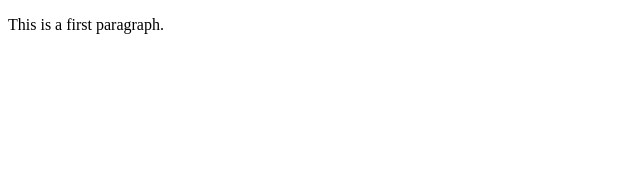
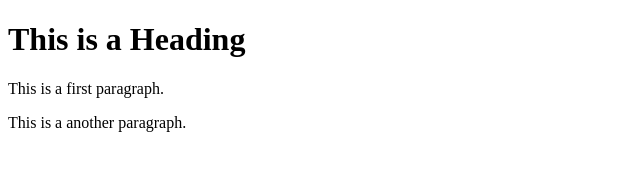
Before and after one commit to daksh17/learning-git, a plain HTML site: page index.html in a window 1280 px wide. Shown: the whole page, without its empty margins (0-640 px from the left). Drawn offline with Linux system fonts and the light colour scheme.

Commit message:
Add another paragraph into Html

```diff
--- a/index.html
+++ b/index.html
@@ -6,7 +6,8 @@
 <body>
 
 
-<p>This is a first paragraph.</p>
-
+    <h1>This is a Heading</h1>
+   <p>This is a first paragraph.</p>
+    <p>This is a another paragraph.</p>
 </body>
 </html>
```
